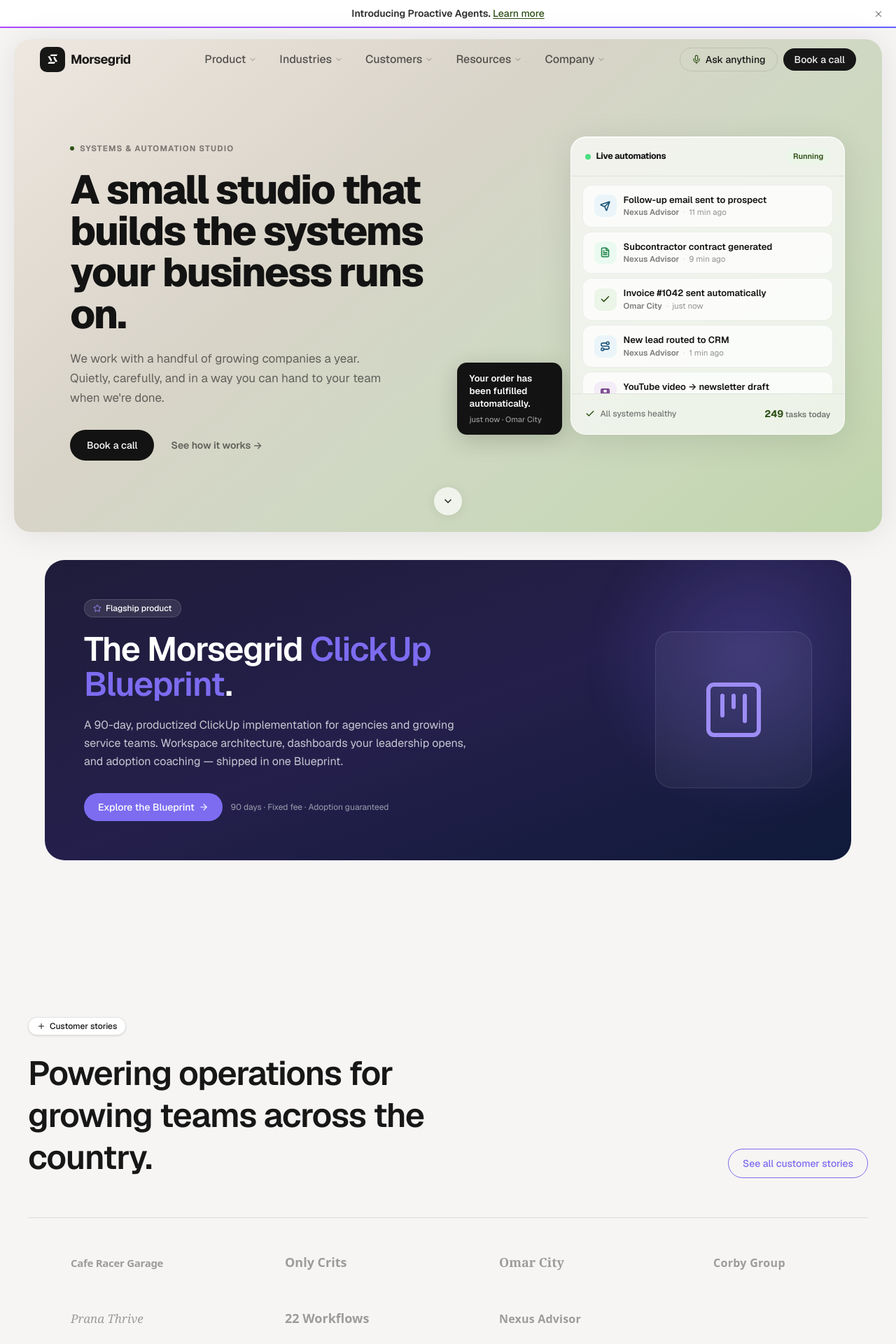
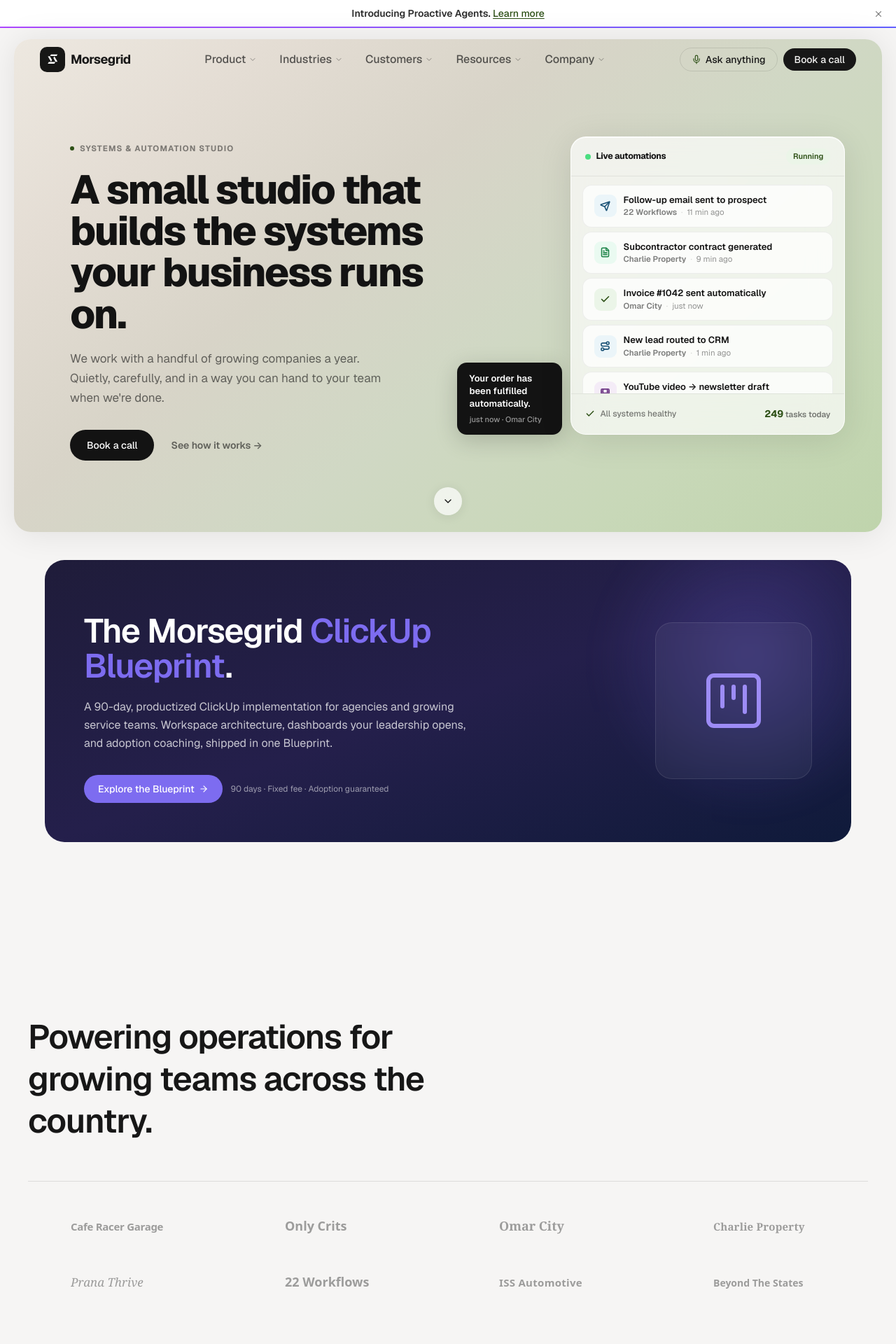
Before and after one commit to Dibbosystro/morsegrid-website2, a React (Vite) app in the folder artifacts/morsegrid/: page / in a window 1280 px wide. Shown: the top 1920 px of the page at 70% size. Built offline with nearby package versions, Linux system fonts and the light colour scheme.

Commit message:
Landing: real 8-client roster, remove AI-style eyebrow pills, drop email + stories button, strip em dashes

```diff
--- a/artifacts/morsegrid/src/components/layout/Footer.tsx
+++ b/artifacts/morsegrid/src/components/layout/Footer.tsx
@@ -1,4 +1,3 @@
-import { useState } from "react";
 import { Link } from "wouter";
 import { siteConfig } from "@/config/site";
 import { track } from "@/lib/analytics";
@@ -7,8 +6,6 @@ type FooterLink = { label: string; href: string; external?: boolean };
 
 export function Footer() {
   const currentYear = new Date().getFullYear();
-  const [email, setEmail] = useState("");
-  const [subscribed, setSubscribed] = useState(false);
 
   const cols: { title: string; links: FooterLink[] }[] = [
     {
@@ -62,62 +59,9 @@ export function Footer() {
     },
   ];
 
-  function handleSubscribe(e: React.FormEvent) {
-    e.preventDefault();
-    if (!email.trim()) return;
-    setSubscribed(true);
-  }
-
   return (
     <footer className="bg-[#0d0d0d] text-white pt-16 pb-8">
       <div className="container mx-auto px-6 md:px-10">
-        <div className="mb-14 rounded-3xl bg-white/5 border border-white/10 p-6 md:p-8 flex flex-col md:flex-row md:items-center md:justify-between gap-6">
-          <div className="max-w-md">
-            <div className="text-xs font-semibold uppercase tracking-wider text-primary mb-2">
-              Field notes
-            </div>
-            <h3 className="text-xl md:text-2xl font-semibold leading-snug">
-              One short email a month on what we're shipping and learning.
-            </h3>
-          </div>
-          {subscribed ? (
-            <div
-              role="status"
-              className="inline-flex items-center gap-2 px-5 py-2.5 rounded-full bg-primary/15 text-primary text-sm font-medium"
-              data-testid="newsletter-thanks"
-            >
-              Thanks — we'll be in touch.
-            </div>
-          ) : (
-            <form
-              onSubmit={handleSubscribe}
-              className="flex flex-col sm:flex-row gap-2 w-full md:w-auto"
-              data-testid="newsletter-form"
-            >
-              <label htmlFor="footer-email" className="sr-only">
-                Work email
-              </label>
-              <input
-                id="footer-email"
-                type="email"
-                required
-                value={email}
-                onChange={(e) => setEmail(e.target.value)}
-                placeholder="you@company.com"
-                className="rounded-full bg-white/10 border border-white/15 text-white placeholder:text-white/40 px-5 py-2.5 text-sm focus:outline-none focus:ring-2 focus:ring-primary/40 min-w-[260px]"
-                data-testid="newsletter-email"
-              />
-              <button
-                type="submit"
-                className="rounded-full bg-white text-[#0d0d0d] px-5 py-2.5 text-sm font-semibold hover:bg-white/90 transition-colors"
-                data-testid="newsletter-submit"
-              >
-                Subscribe
-              </button>
-            </form>
-          )}
-        </div>
-
         <div className="grid grid-cols-2 md:grid-cols-6 gap-10 mb-16">
           <div className="col-span-2 md:col-span-1">
             <Link href="/" className="flex items-center gap-2 mb-4">
--- a/artifacts/morsegrid/src/data/customers.tsx
+++ b/artifacts/morsegrid/src/data/customers.tsx
@@ -65,11 +65,11 @@ function OmarCityLogo(props: SVGProps<SVGSVGElement>) {
   );
 }
 
-function CorbyGroupLogo(props: SVGProps<SVGSVGElement>) {
+function CharliePropertyLogo(props: SVGProps<SVGSVGElement>) {
   return (
-    <svg {...baseProps(props)} aria-label="Corby Group">
-      <text x="0" y="22" fontFamily="ui-sans-serif, system-ui, sans-serif" fontSize="16" fontWeight="600" fill="currentColor" letterSpacing="0.3">
-        Corby Group
+    <svg {...baseProps(props)} aria-label="Charlie Property">
+      <text x="0" y="22" fontFamily="ui-serif, Georgia, serif" fontSize="15" fontWeight="600" fill="currentColor" letterSpacing="0.2">
+        Charlie Property
       </text>
     </svg>
   );
@@ -95,11 +95,21 @@ function TwentyTwoWorkflowsLogo(props: SVGProps<SVGSVGElement>) {
   );
 }
 
-function NexusAdvisorLogo(props: SVGProps<SVGSVGElement>) {
+function ISSAutomotiveLogo(props: SVGProps<SVGSVGElement>) {
   return (
-    <svg {...baseProps(props)} aria-label="Nexus Advisor">
-      <text x="0" y="22" fontFamily="ui-sans-serif, system-ui, sans-serif" fontSize="16" fontWeight="600" fill="currentColor" letterSpacing="0.2">
-        Nexus Advisor
+    <svg {...baseProps(props)} aria-label="ISS Automotive">
+      <text x="0" y="22" fontFamily="ui-sans-serif, system-ui, sans-serif" fontSize="15" fontWeight="700" fill="currentColor" letterSpacing="0.3">
+        ISS Automotive
+      </text>
+    </svg>
+  );
+}
+
+function BeyondTheStatesLogo(props: SVGProps<SVGSVGElement>) {
+  return (
+    <svg {...baseProps(props)} aria-label="Beyond The States">
+      <text x="0" y="22" fontFamily="ui-sans-serif, system-ui, sans-serif" fontSize="14" fontWeight="600" fill="currentColor">
+        Beyond The States
       </text>
     </svg>
   );
@@ -109,10 +119,11 @@ export const CUSTOMERS: CustomerBrand[] = [
   { slug: "cafe-racer-garage", name: "Cafe Racer Garage", color: "#1a2418", Logo: CafeRacerLogo },
   { slug: "only-crits", name: "Only Crits", color: "#2d4a8a", Logo: OnlyCritsLogo },
   { slug: "omar-city", name: "Omar City", color: "#5a3a2a", Logo: OmarCityLogo },
-  { slug: "corby-group", name: "Corby Group", color: "#1f3a6e", Logo: CorbyGroupLogo },
+  { slug: "charlie-property", name: "Charlie Property", color: "#3a5a3a", Logo: CharliePropertyLogo },
   { slug: "prana-thrive", name: "Prana Thrive", color: "#c46b1a", Logo: PranaThrivelogo },
   { slug: "22-workflows", name: "22 Workflows", color: "#0f6fff", Logo: TwentyTwoWorkflowsLogo },
-  { slug: "nexus-advisor", name: "Nexus Advisor", color: "#3a5a8a", Logo: NexusAdvisorLogo },
+  { slug: "iss-automotive", name: "ISS Automotive", color: "#8a2a2a", Logo: ISSAutomotiveLogo },
+  { slug: "beyond-the-states", name: "Beyond The States", color: "#2a4a6a", Logo: BeyondTheStatesLogo },
 ];
 
 export type CustomerStory = {
--- a/artifacts/morsegrid/src/pages/home.tsx
+++ b/artifacts/morsegrid/src/pages/home.tsx
@@ -10,7 +10,7 @@ import {
   animate,
 } from "framer-motion";
 import { Link } from "wouter";
-import { ArrowRight, ChevronDown, Plus, Gauge, Star, SquareKanban, Check, Route, Film, User, FileText, Send } from "lucide-react";
+import { ArrowRight, ChevronDown, SquareKanban, Check, Route, Film, User, FileText, Send } from "lucide-react";
 import type { LucideIcon } from "lucide-react";
 import { usePageMeta } from "@/hooks/use-page-meta";
 import { siteConfig } from "@/config/site";
@@ -60,14 +60,6 @@ function ResponsiveImage({
 const ACCENT = "text-[#7d6cf0]";
 const ACCENT_BG = "bg-[#7d6cf0]";
 
-function PillBadge({ children }: { children: React.ReactNode }) {
-  return (
-    <span className="inline-flex items-center gap-1.5 px-3 py-1 rounded-full bg-white border border-black/10 text-xs font-medium text-foreground shadow-sm">
-      <Plus className="w-3 h-3" /> {children}
-    </span>
-  );
-}
-
 /* ---------- 2. Hero ---------- */
 const EMAIL_RE = /^[^\s@]+@[^\s@]+\.[^\s@]+$/;
 
@@ -91,12 +83,12 @@ type HeroEvent = {
 
 const HERO_EVENTS: HeroEvent[] = [
   { icon: "check", color: "#2D5016", bg: "#EBF5E8", action: "Invoice #1042 sent automatically", client: "Omar City", time: "just now" },
-  { icon: "route", color: "#1a5276", bg: "#EBF5F9", action: "New lead routed to CRM", client: "Nexus Advisor", time: "1 min ago" },
+  { icon: "route", color: "#1a5276", bg: "#EBF5F9", action: "New lead routed to CRM", client: "Charlie Property", time: "1 min ago" },
   { icon: "film", color: "#6C3483", bg: "#F4ECF7", action: "YouTube video → newsletter draft", client: "Cafe Racer Garage", time: "3 min ago" },
   { icon: "user", color: "#7B241C", bg: "#FDEDEC", action: "Intake form submitted, practitioner notified", client: "Prana Thrive", time: "5 min ago" },
   { icon: "check", color: "#2D5016", bg: "#EBF5E8", action: "Order fulfilled, tracking sent", client: "Omar City", time: "7 min ago" },
-  { icon: "doc", color: "#1E8449", bg: "#EAFAF1", action: "Subcontractor contract generated", client: "Nexus Advisor", time: "9 min ago" },
-  { icon: "send", color: "#1a5276", bg: "#EBF5F9", action: "Follow-up email sent to prospect", client: "Nexus Advisor", time: "11 min ago" },
+  { icon: "doc", color: "#1E8449", bg: "#EAFAF1", action: "Subcontractor contract generated", client: "Charlie Property", time: "9 min ago" },
+  { icon: "send", color: "#1a5276", bg: "#EBF5F9", action: "Follow-up email sent to prospect", client: "22 Workflows", time: "11 min ago" },
   { icon: "film", color: "#6C3483", bg: "#F4ECF7", action: "Video transcript → social captions", client: "Cafe Racer Garage", time: "13 min ago" },
   { icon: "check", color: "#2D5016", bg: "#EBF5E8", action: "Billing synced to Xero", client: "Omar City", time: "15 min ago" },
   { icon: "user", color: "#7B241C", bg: "#FDEDEC", action: "Patient intake thread closed cleanly", client: "Prana Thrive", time: "18 min ago" },
@@ -255,23 +247,11 @@ function LogoWall() {
   return (
     <section id="stories" className="bg-background pt-24 md:pt-32 pb-16 md:pb-20">
       <div className="container mx-auto px-6 md:px-10">
-        <FadeIn>
-          <PillBadge>Customer stories</PillBadge>
-        </FadeIn>
-        <div className="mt-6 flex flex-col md:flex-row md:items-end md:justify-between gap-6 mb-14">
+        <div className="mt-6 mb-14">
           <FadeIn>
             <h2 className="text-3xl md:text-5xl font-semibold tracking-tight text-foreground max-w-2xl leading-tight">
               Powering operations for growing teams across the country.
             </h2>
-          </FadeIn>
-          <FadeIn delay={0.1}>
-            <Link
-              href="/customers"
-              className="inline-flex items-center px-5 py-2.5 rounded-full border border-[#7d6cf0] text-[#7d6cf0] text-sm font-medium hover:bg-[#7d6cf0]/10 transition-colors whitespace-nowrap"
-              data-testid="link-all-stories"
-            >
-              See all customer stories
-            </Link>
           </FadeIn>
         </div>
         <div className="border-t border-black/10 pt-12">
@@ -309,14 +289,11 @@ function AssessmentBand() {
         />
         <div className="relative grid grid-cols-1 md:grid-cols-[1fr_auto] gap-10 md:gap-12 items-center">
           <div>
-            <span className="inline-flex items-center gap-1.5 px-3 py-1 rounded-full bg-white/10 border border-white/15 text-xs font-medium">
-              <Gauge className="w-3 h-3 text-[#9d8cf5]" /> Free, ~10-minute assessment
-            </span>
             <h2 className="mt-5 text-4xl md:text-6xl font-semibold tracking-tight leading-[1.05]">
               How systemized<br /> is your team?
             </h2>
             <p className="mt-5 text-white/75 leading-relaxed max-w-lg">
-              Get a personalized Systemization Score across seven categories — plus the three areas where
+              Get a personalized Systemization Score across seven categories, plus the three areas where
               your next 30 days of work will move the needle most.
             </p>
             <div className="mt-8 flex flex-wrap items-center gap-3">
@@ -393,15 +370,12 @@ function FlagshipClickUp() {
         />
         <div className="relative grid grid-cols-1 md:grid-cols-[1fr_auto] gap-10 items-center">
           <div>
-            <span className="inline-flex items-center gap-1.5 px-3 py-1 rounded-full bg-white/10 border border-white/15 text-xs font-medium">
-              <Star className="w-3 h-3 text-[#9d8cf5]" /> Flagship product
-            </span>
             <h2 className="mt-5 text-3xl md:text-5xl font-semibold tracking-tight leading-[1.05] max-w-2xl">
               The Morsegrid <span className={ACCENT}>ClickUp Blueprint</span>.
             </h2>
             <p className="mt-5 text-white/75 leading-relaxed max-w-xl">
               A 90-day, productized ClickUp implementation for agencies and growing service teams. Workspace
-              architecture, dashboards your leadership opens, and adoption coaching — shipped in one Blueprint.
+              architecture, dashboards your leadership opens, and adoption coaching, shipped in one Blueprint.
             </p>
             <div className="mt-8 flex flex-wrap items-center gap-3">
               <span className="inline-flex items-center gap-1.5 px-5 py-2.5 rounded-full bg-[#7d6cf0] text-white text-sm font-medium group-hover:bg-[#8c7df3] transition-colors">
@@ -426,9 +400,6 @@ function Difference() {
   return (
     <section className="bg-background py-24 md:py-32">
       <div className="container mx-auto px-6 md:px-10">
-        <FadeIn>
-          <PillBadge>The Morsegrid difference</PillBadge>
-        </FadeIn>
         <div className="mt-8 grid grid-cols-1 md:grid-cols-2 gap-12 md:gap-20 items-center">
           <FadeIn>
             <h2 className="text-3xl md:text-5xl font-semibold tracking-tight text-foreground leading-tight">
@@ -437,7 +408,7 @@ function Difference() {
               that quietly run your business.
             </h2>
             <p className="mt-8 text-lg text-foreground/70 leading-relaxed max-w-md">
-              Define the way your business should run in plain language, then let Morsegrid enforce it across every tool you already use — no more tangled spreadsheets or one-off scripts.
+              Define the way your business should run in plain language, then let Morsegrid enforce it across every tool you already use. No more tangled spreadsheets or one-off scripts.
             </p>
             <a
               href={siteConfig.links.bookCall}
@@ -530,7 +501,7 @@ function ScrollTimeline() {
     {
       kw: "Optimize",
       title: "what's working",
-      body: "Watch every routing decision, every handoff, every exception. Tune thresholds and rules with confidence — and see the lift in CSAT, accuracy, and cycle time.",
+      body: "Watch every routing decision, every handoff, every exception. Tune thresholds and rules with confidence, and see the lift in CSAT, accuracy, and cycle time.",
       mockup: <OptimizeMockup />,
       side: "right" as const,
     },
@@ -550,11 +521,6 @@ function ScrollTimeline() {
         ref={containerRef}
         className="relative max-w-6xl mx-auto rounded-[28px] bg-[#0d0d0d] py-20 md:py-28 px-6 md:px-12 overflow-hidden"
       >
-        <div className="flex justify-center mb-16 md:mb-24">
-          <span className="inline-flex items-center gap-1.5 px-3 py-1 rounded-full bg-white/5 border border-white/10 text-xs font-medium text-white">
-            <Plus className="w-3 h-3" /> Complete, unified platform
-          </span>
-        </div>
 
         <div className="relative">
           {/* Center rail */}
@@ -882,7 +848,7 @@ function EvolvesCard() {
 
 /* ---------- 8. Omnichannel stacked words ---------- */
 const CHANNELS = [
-  { word: "Shopify", caption: "Inventory, orders, and customer events sync the moment they happen — no nightly batch jobs." },
+  { word: "Shopify", caption: "Inventory, orders, and customer events sync the moment they happen, no nightly batch jobs." },
   { word: "HubSpot", caption: "Leads, contacts, and deals stay clean and routed without manual sweeps from your ops team." },
   { word: "Stripe", caption: "Subscriptions, refunds, and reconciliation just flow into the systems your finance team trusts." },
 ];
@@ -899,9 +865,6 @@ function Omnichannel() {
   return (
     <section className="bg-background py-24 md:py-32">
       <div className="container mx-auto px-6 md:px-10">
-        <FadeIn>
-          <PillBadge>Built where you already work</PillBadge>
-        </FadeIn>
         <div className="mt-8 grid grid-cols-1 md:grid-cols-2 gap-12 md:gap-16 items-center">
           <div>
             <FadeIn>
```
